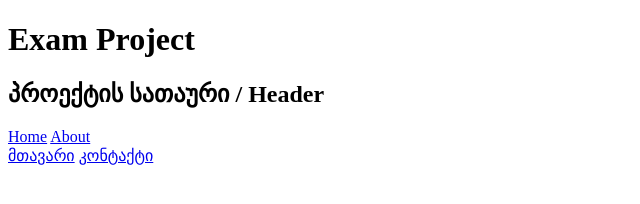
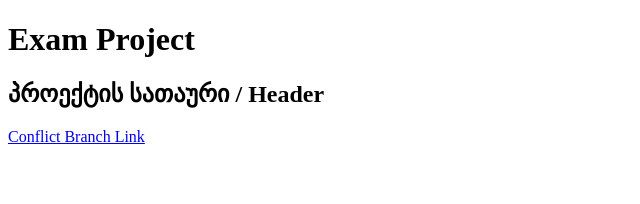
Before and after one commit to natiamskh/exam-project, a plain HTML site: page index.html in a window 1280 px wide. Shown: the whole page, without its empty margins (0-640 px from the left). Drawn offline with Linux system fonts and the light colour scheme.

Commit message:
change navigation in nav-conflict

```diff
--- a/index.html
+++ b/index.html
@@ -10,15 +10,9 @@
     <header>
     <h2>პროექტის სათაური / Header</h2>
 
-      <nav>
-        <a href="#">Home</a>
-        <a href="#">About</a>
-      </nav>
-
-      <nav>
-        <a href="#">მთავარი</a>
-        <a href="#">კონტაქტი</a>
-    </nav>
+ <nav>
+    <a href="#">Conflict Branch Link</a>
+</nav>
 
     </header>
 
```
